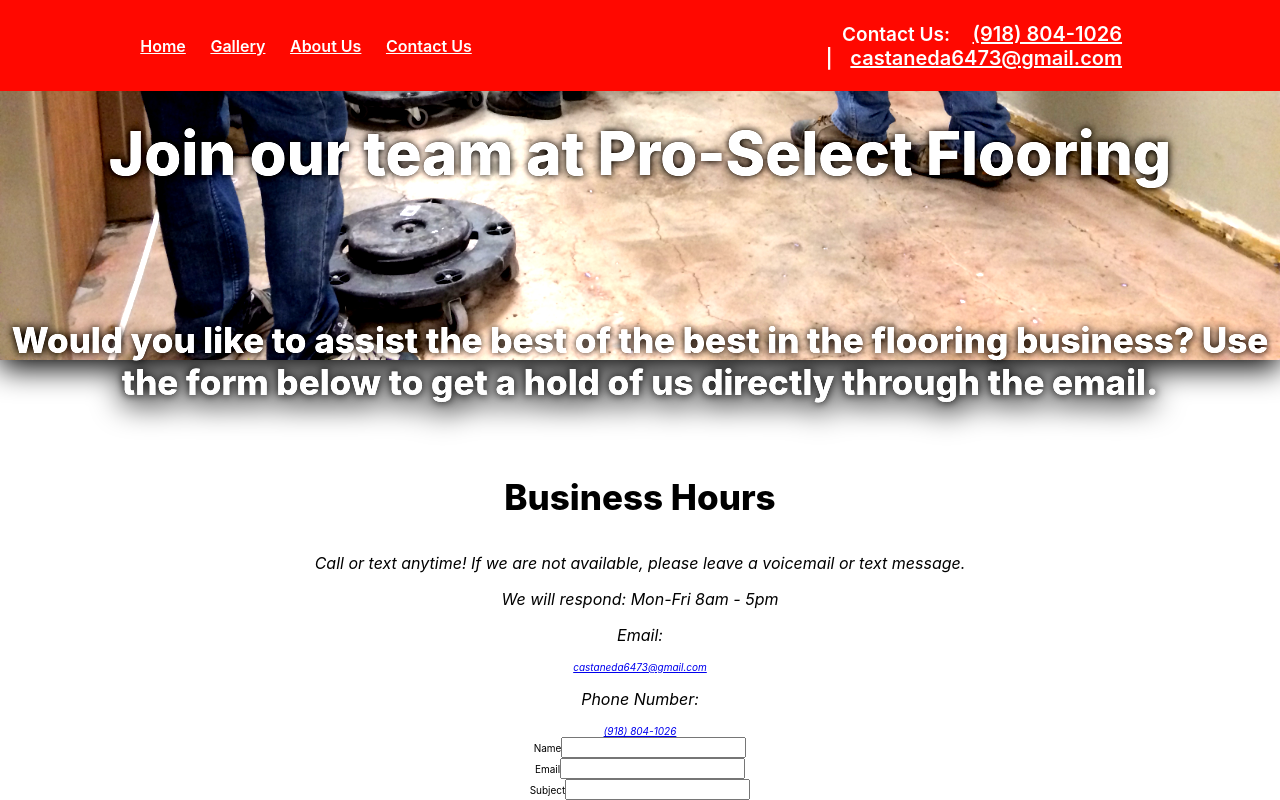
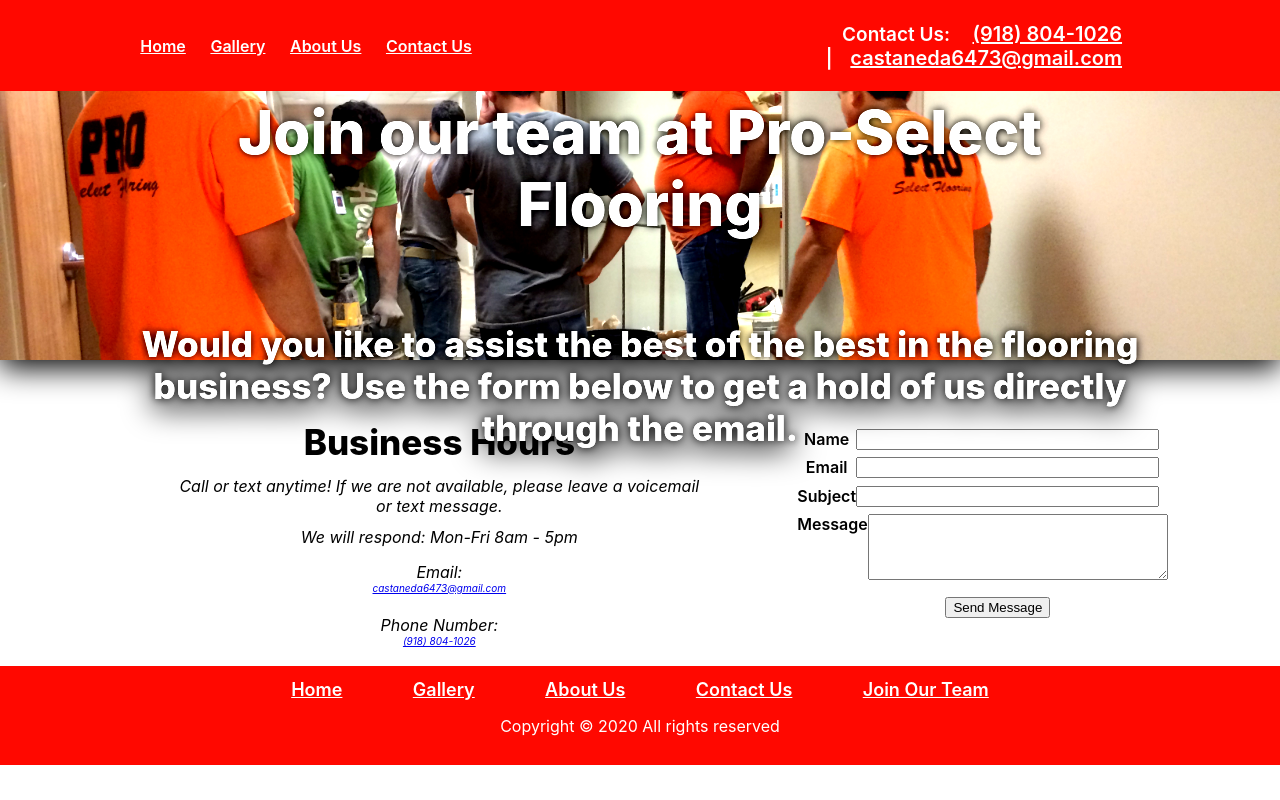
Before and after one commit to Perezented/PSF, a React (Create React App) app: page /joinUs in a window 1280 px wide. Shown: the top 800 px of the page. Built offline with nearby package versions, Linux system fonts and the light colour scheme.

Commit message:
Join us styling added

```diff
--- a/src/App.scss
+++ b/src/App.scss
@@ -346,7 +346,13 @@ html {
   background-color: rgba(255, 8, 0, 1);
 }
 
-.contact {
+.contact,
+.join {
+  .contactMessage {
+    margin: 8vh auto 2vh;
+    font-size: 2rem;
+    width: 80%;
+  }
   div {
     padding: 1%;
   }
@@ -356,9 +362,9 @@ html {
       flex-direction: column;
       justify-content: space-between;
       height: 80%;
-      padding: 1%;
-      margin: 0 0 1%;
-
+      padding: 2%;
+      margin: 0 auto 1%;
+      width: 80%;
       p {
         margin: 0;
       }
@@ -388,4 +394,11 @@ html {
   h4 {
     margin: 0;
   }
+  .pageBanner {
+    h1,
+    h3 {
+      margin: 0 auto;
+      width: 80%;
+    }
+  }
 }
```
